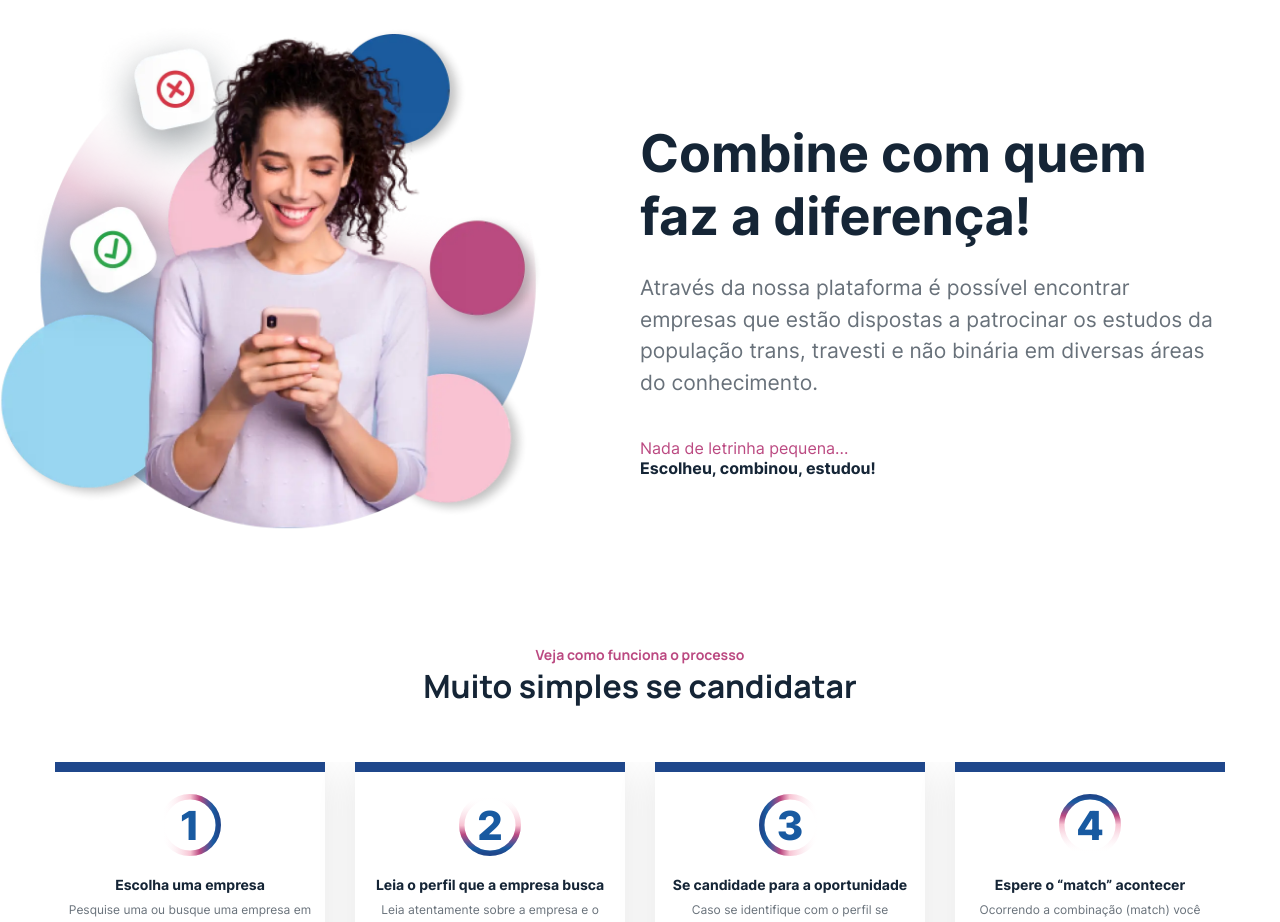
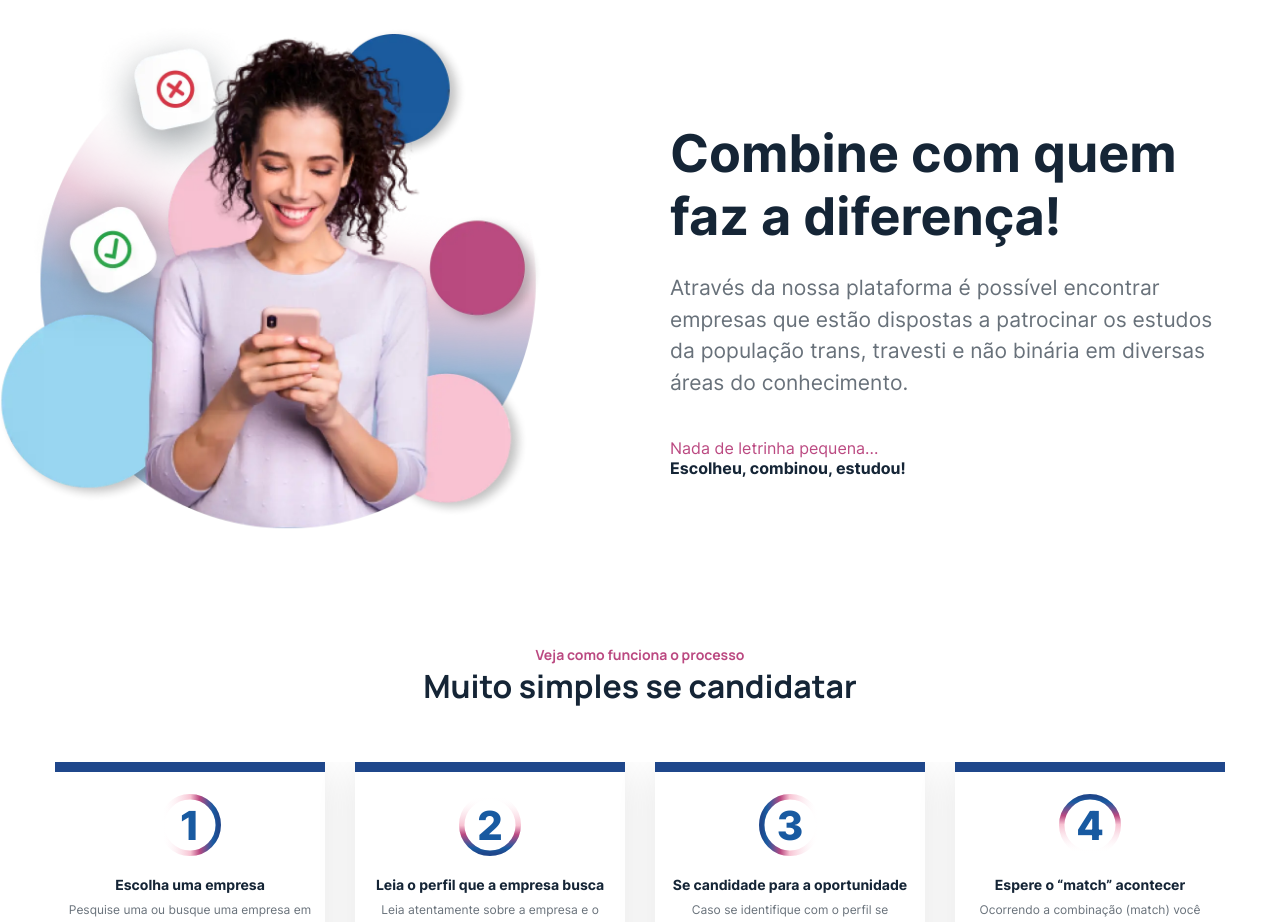
Before and after one commit to francisko-rezende/transmeet-landing-page, a Next.js app: page / in a window 1280 px wide. Shown: the part 1320-2242 px from the top of the page. Built offline with nearby package versions, Linux system fonts and the light colour scheme.

Commit message:
fix: add gutter padding to benefits and match columns so it matches the design

```diff
--- a/src/components/BenefitsForCompanies/BenefitsForCompanies.styles.ts
+++ b/src/components/BenefitsForCompanies/BenefitsForCompanies.styles.ts
@@ -2,7 +2,6 @@ import styled, { css } from 'styled-components'
 
 export const Wrapper = styled.section`
   margin-top: 190px;
-  padding-left: ${({ theme }) => theme.grid.gutter};
   display: grid;
   position: relative;
   grid-template-columns: repeat(2, 1fr);
@@ -15,6 +14,7 @@ export const ImgWrapper = styled.div`
 
 export const TextWrapper = styled.div`
   grid-column: 2;
+  padding-left: ${({ theme }) => theme.grid.gutter};
 `
 
 export const SecondaryText = styled.span`
--- a/src/components/MatchWithWhoMakesADiff/MatchWithWhoMakesADiff.styles.ts
+++ b/src/components/MatchWithWhoMakesADiff/MatchWithWhoMakesADiff.styles.ts
@@ -5,7 +5,9 @@ export const Wrapper = styled.section`
   display: grid;
   grid-template-columns: repeat(2, 1fr);
 `
-export const TextWrapper = styled.div``
+export const TextWrapper = styled.div`
+  padding-left: ${({ theme }) => theme.grid.gutter};
+`
 
 export const ImgWrapper = styled.div`
   transform: translate(-10%, -20%);
```
Also changed, not shown: 1 other file (tests, documents, lock files or other folders).
